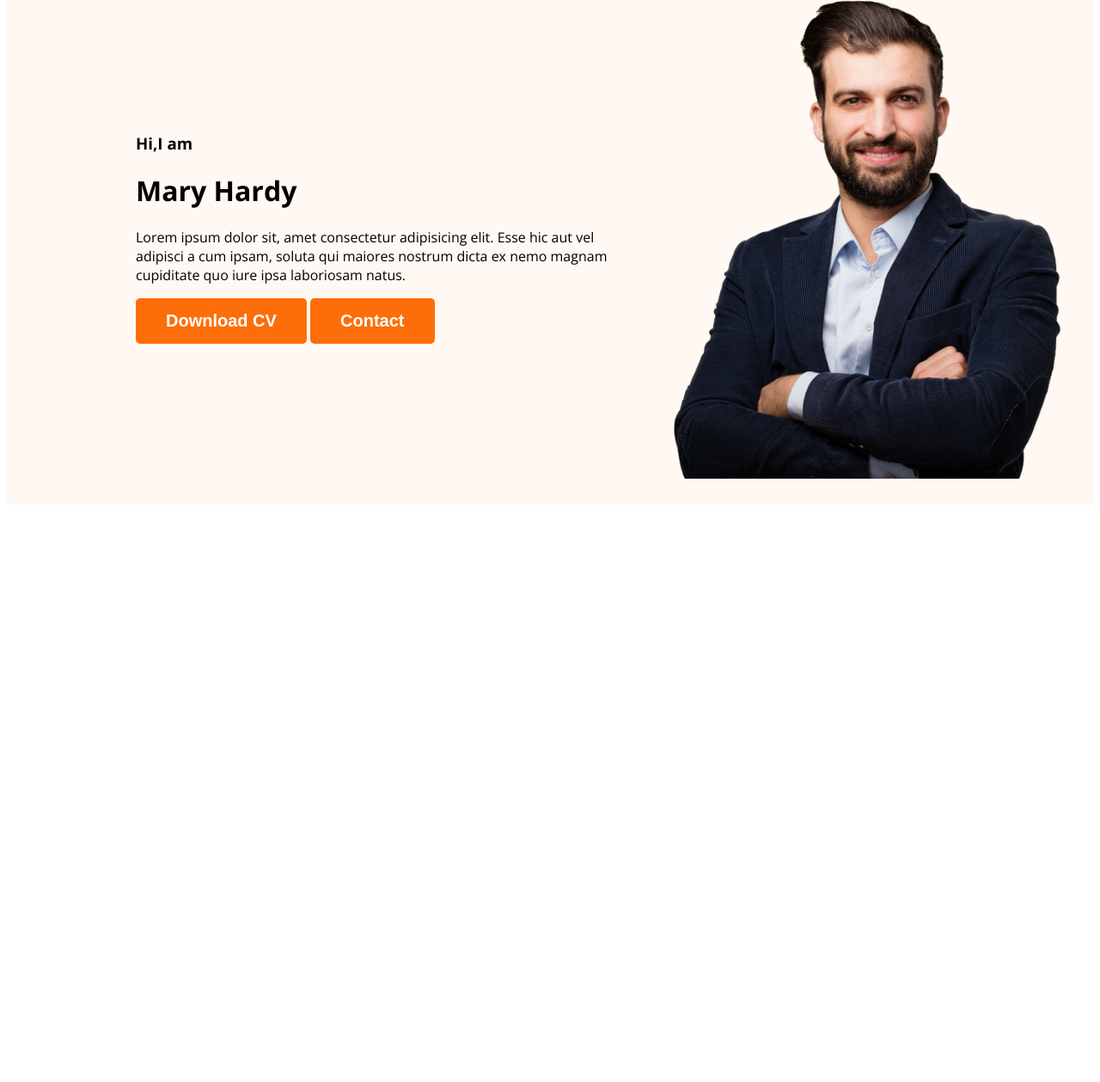
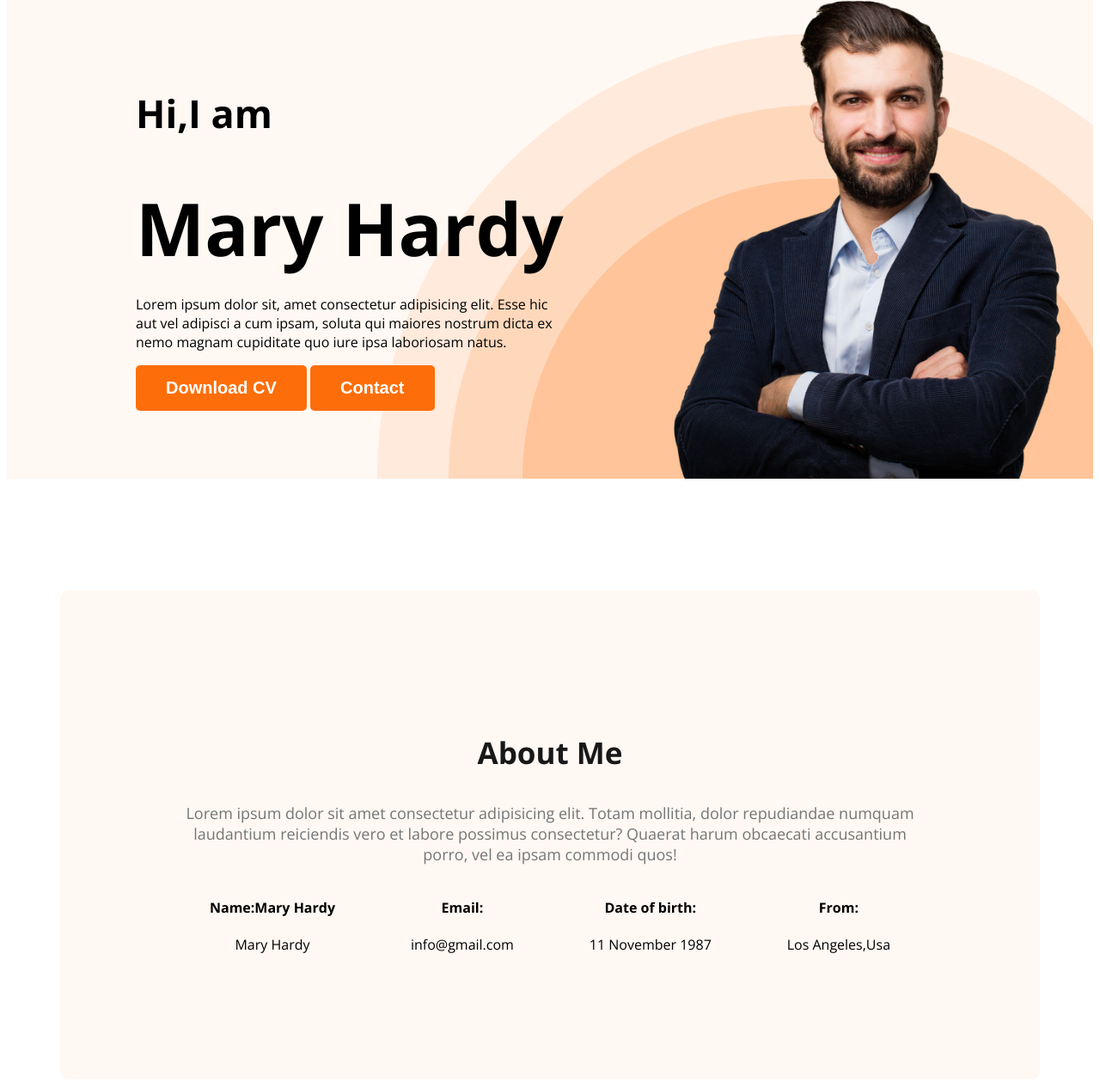
Before and after one commit to Minarajahan/web-developer-portfolio, a plain HTML site: page index.html in a window 1280 px wide. Shown: the part 211-1470 px from the top of the page at 86% size. Before the commit the page ends 806 px from the top, so only its background shows below. Drawn offline with nearby package versions, Linux system fonts and the light colour scheme.

Commit message:
added about section

```diff
--- a/index.html
+++ b/index.html
@@ -33,6 +33,31 @@
         </div>
     </header>
     <main>
+        <section class="about">
+            <h3 class="section-title">
+                About Me
+            </h3>
+            <p class="section-description">Lorem ipsum dolor sit amet consectetur adipisicing elit. Totam mollitia, dolor repudiandae numquam laudantium reiciendis vero et labore possimus consectetur? Quaerat harum obcaecati accusantium porro, vel ea ipsam commodi quos!</p>
+            <div class="about-info-container">
+                <div class="about-info">
+                    <h4 class="info-title">Name:Mary Hardy</h4>
+                    <p class="info-description">Mary Hardy</p>
+                </div>
+                <div class="about-info">
+                    <h4 class="info-title">Email:</h4>
+                    <p class="info-description">info@gmail.com</p>
+                </div>
+                <div class="about-info">
+                    <h4 class="info-title">Date of birth:</h4>
+                    <p class="info-description">11 November 1987</p>
+                </div>
+                <div class="about-info">
+                    <h4 class="info-title">From:</h4>
+                    <p class="info-description">Los Angeles,Usa</p>
+                </div>
+
+            </div>
+        </section>
 
     </main>
     <footer>
--- a/style.css
+++ b/style.css
@@ -40,18 +40,74 @@ nav a{
     color: white;
     padding: 15px 35px;
 }
+.section-title{
+    color: #181818;
+    text-align: center;
+    font-size: 35px;
+    font-weight: 700;
+
+}
+.section-description{
+  color: #757575;
+  text-align: center;
+  font-size: 18px;
+
+
+}
 /* header related style */
 .header{
     background-color:#FFF8F3 ;
+    background-image: url("images/header_bg.png");
+    background-repeat: no-repeat;
+    background-position: bottom right;
+
+
+
+
+
 }
 .banner{
-    padding: 30px 30px 30px 150px ;
+    padding: 30px 30px 0px 150px ;
     display: flex;
     align-items: center;
+    justify-content: space-between;
 }
 .profile-picture{
     width: 500px;
 }
 .banner-content{
+    max-width: 500px;
 
 }
+.banner-greeting{
+    font-size: 45px;
+}
+.banner-title{
+    font-size: 85px;
+    font-weight: 700;
+    margin-top: 5px;
+    margin-bottom: 20px;
+}
+/* main section style */
+main{
+   max-width: 1140px;
+   margin: 0 auto;
+}
+
+
+/* about section style */
+.about{
+    padding: 130px;
+    border-radius: 10px;
+    background-color: #FFF8F3;
+    margin: 130px 0px;
+
+}
+.about-info-container{
+    display: flex;
+    justify-content: space-around;
+}
+.about-info{
+    text-align: center;
+
+}
```
